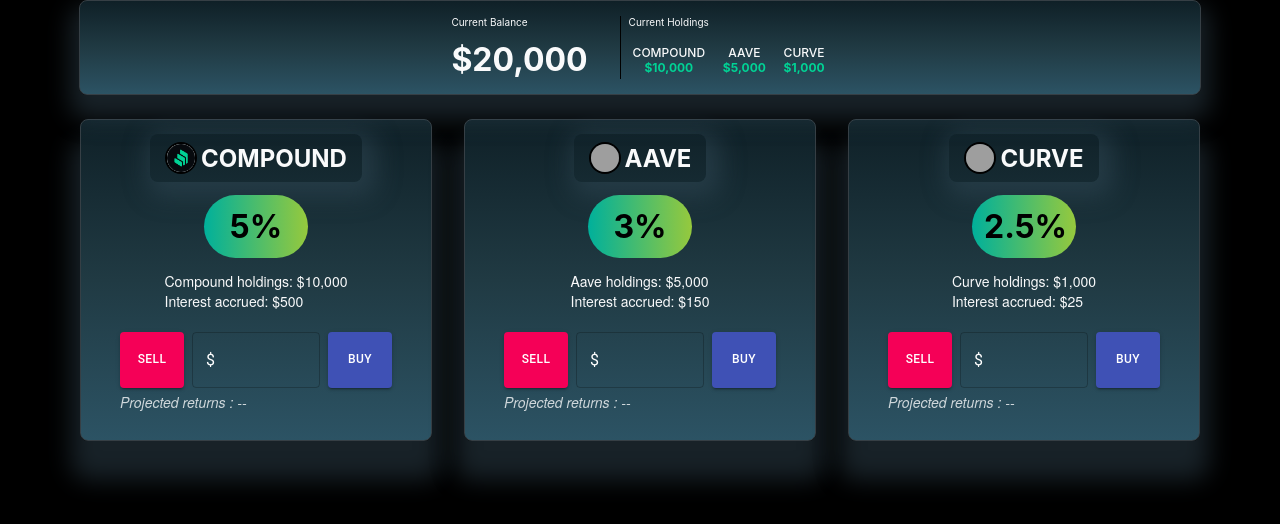
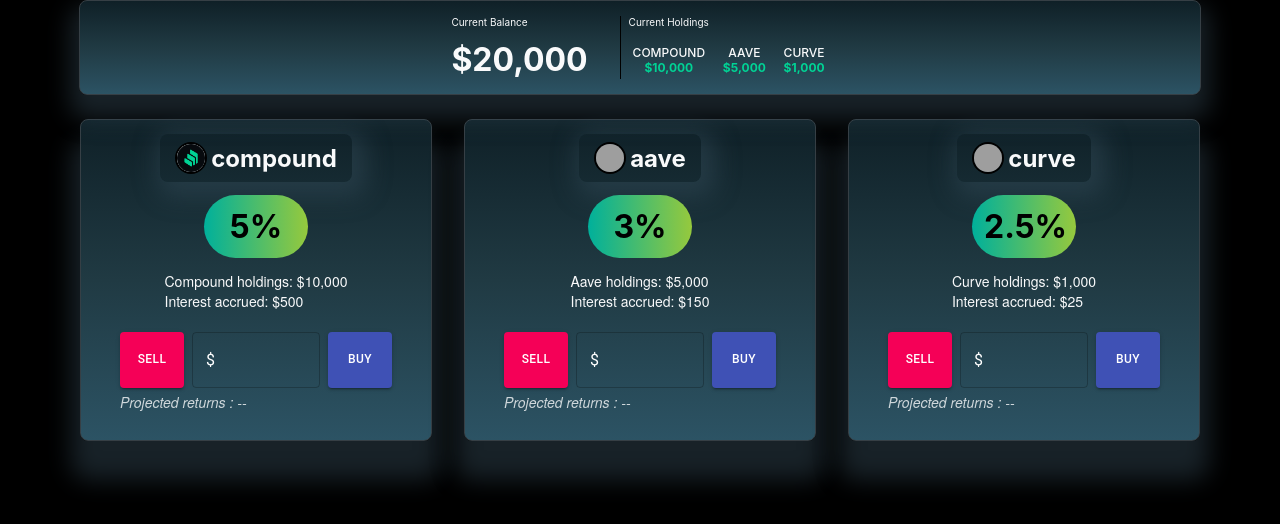
Before and after one commit to squireaintready/rifting, a React (Create React App) app: page / in a window 1280 px wide. Shown: the top 524 px of the page. Built offline with nearby package versions, Linux system fonts and the light colour scheme; grey boxes are pictures that could not be loaded; the HTML template or start-up script is replaced by a standard one.

Commit message:
cstyle/hangedd network name from upper to lower

```diff
--- a/src/components/NetworkCard/styles.css
+++ b/src/components/NetworkCard/styles.css
@@ -37,7 +37,7 @@
 }
 
 .networkCard__headerTitle {
-  text-transform: uppercase;
+  text-transform: lowercase;
   font-weight: 700;
   font-size: 24px;
   margin:0;
```
